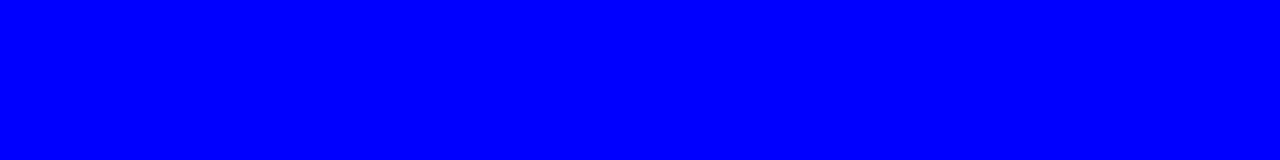
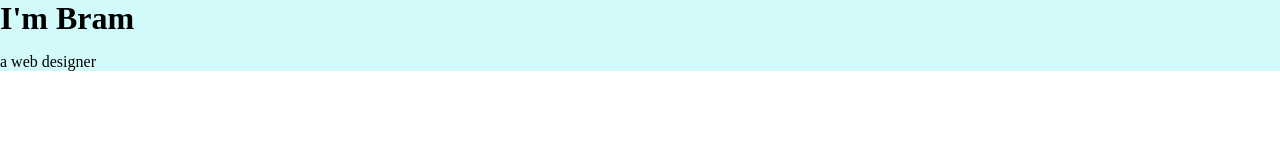
Before and after one commit to Bramvg/MySite, a plain HTML site: page index.html in a window 1280 px wide. Drawn offline with Linux system fonts and the light colour scheme.

Commit message:
Implemented div and CSS for H1 and Body

```diff
--- a/CSS/styles.css
+++ b/CSS/styles.css
@@ -1,3 +1,11 @@
-body {
-  background-color: blue;
+body{
+  margin: 0;
 }
+
+h1{
+  margin: 0;
+}
+
+div {
+  background-color: #d2fafb;
+}
--- a/index.html
+++ b/index.html
@@ -9,6 +9,10 @@
   </head>
 
   <body>
+    <div class="">
+      <h1>I'm Bram</h1>
+      <p>a web designer</p>
+    </div>
 
   </body>
 </html>
```
